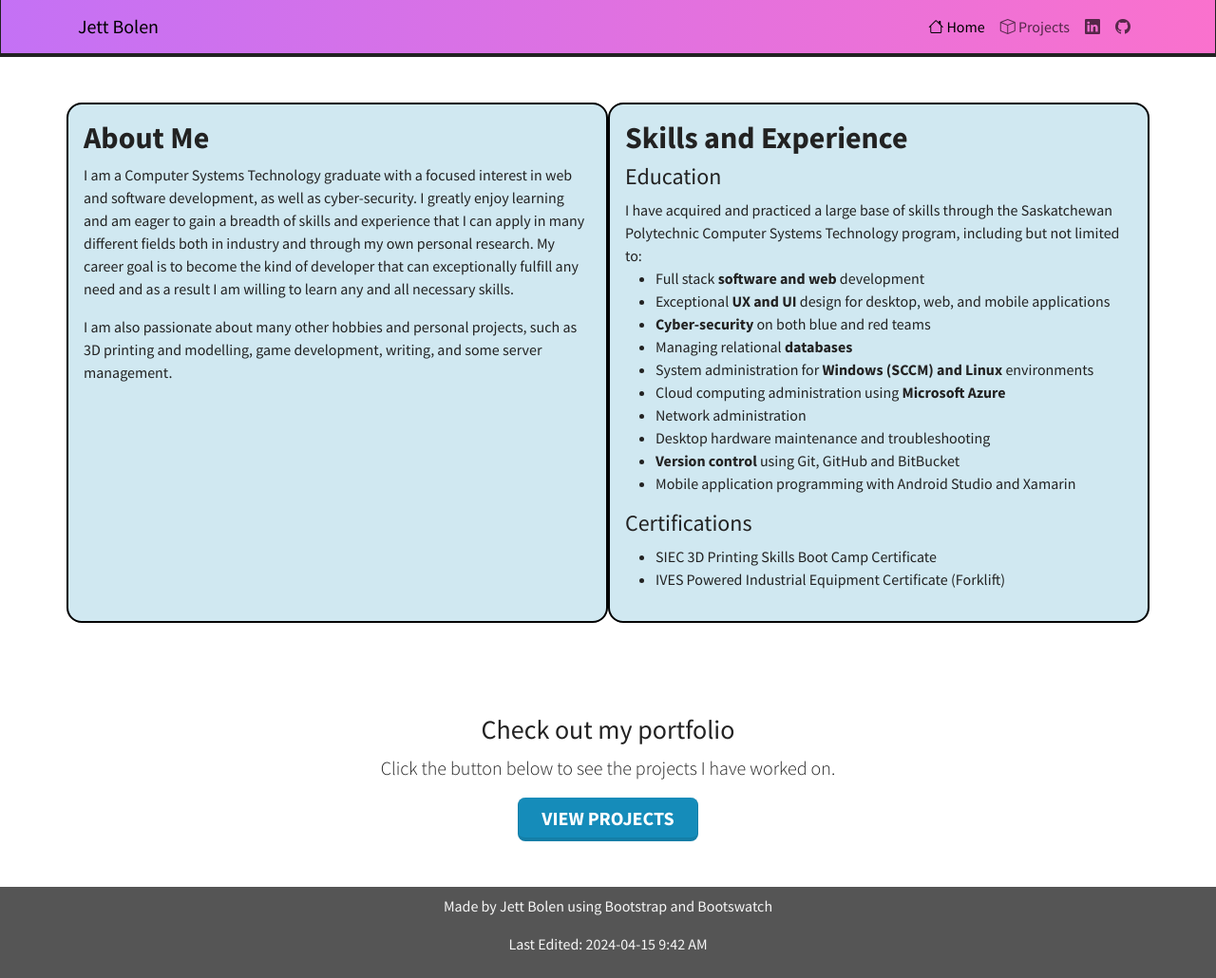
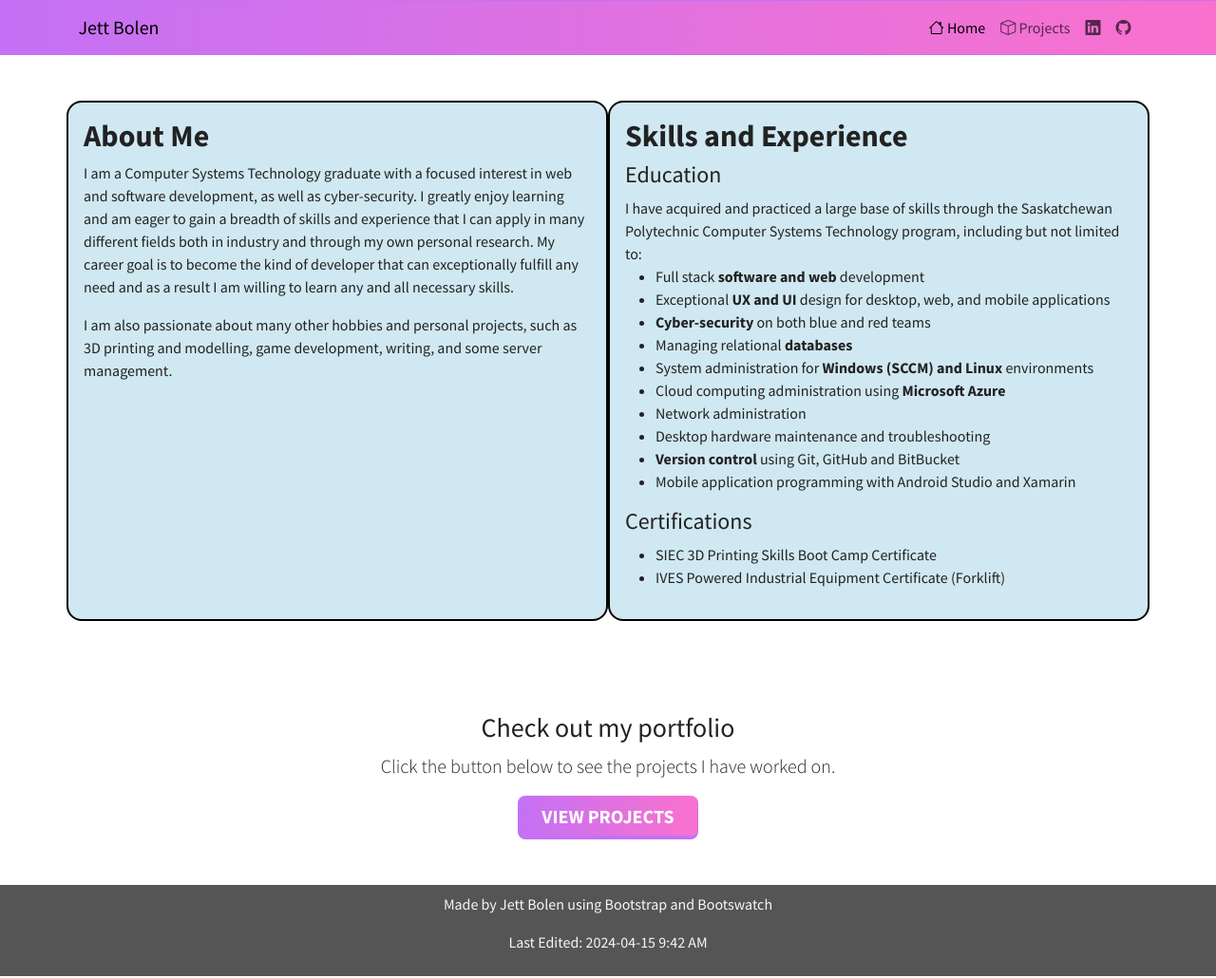
Before and after one commit to Moleman114/Moleman114.github.io, a plain HTML site: page index.html in a window 1280 px wide. Shown: the whole page at 95% size. Drawn offline with nearby package versions, Linux system fonts and the light colour scheme.

Commit message:
Updated navbar colours to support gradient

```diff
--- a/index.html
+++ b/index.html
@@ -9,21 +9,42 @@
     <script src="https://maxcdn.bootstrapcdn.com/bootstrap/4.5.2/js/bootstrap.bundle.min.js"></script>
     <script src="js/bootstrap.js"></script>
     <style>
+
+        body {
+            --portfolio-gradient: linear-gradient(to right, rgba(196, 113, 245, 1), rgba(250, 113, 205, 1));
+            --portfolio-gradient-border: #c471f5;
+        }
+
         .btn {
             padding: .45rem 1.5rem .35rem;
         }
 
-        .gradient-custom {
-            background: #c471f5;
-            background: -webkit-linear-gradient(to right, rgba(196, 113, 245, 1), rgba(250, 113, 205, 1));
-            background: linear-gradient(to right, rgba(196, 113, 245, 1), rgba(250, 113, 205, 1))
+        .navbar.bg-primary {
+            background: var(--portfolio-gradient-border);
+            background: var(--portfolio-gradient);
+
+            border-color: var(--portfolio-gradient-border);
+            border-width: 1px;
+            border-right: none;
         }
+
+        .btn.btn-primary {
+            background: var(--portfolio-gradient-border);
+            background: var(--portfolio-gradient);
+
+            border-color: var(--portfolio-gradient-border);
+        }
+
+        .btn.btn-primary:hover, .btn.btn-primary:active, .btn.btn-primary:focus{
+            border-color: var(--portfolio-gradient-border);
+        }
+
     </style>
 </head>
 <body>
 
 <!-- Navbar -->
-<nav class="navbar navbar-expand-lg gradient-custom">
+<nav class="navbar navbar-expand-lg bg-primary">
     <div class="container">
         <a class="navbar-brand" href="index.html">Jett Bolen</a>
         <button class="navbar-toggler" type="button" data-bs-toggle="collapse" data-bs-target="#navbarNav" aria-controls="navbarNav" aria-expanded="false" aria-label="Toggle navigation">
```
Also changed, not shown: projects.html (+22 -18 lines), css/bootstrap.css.
